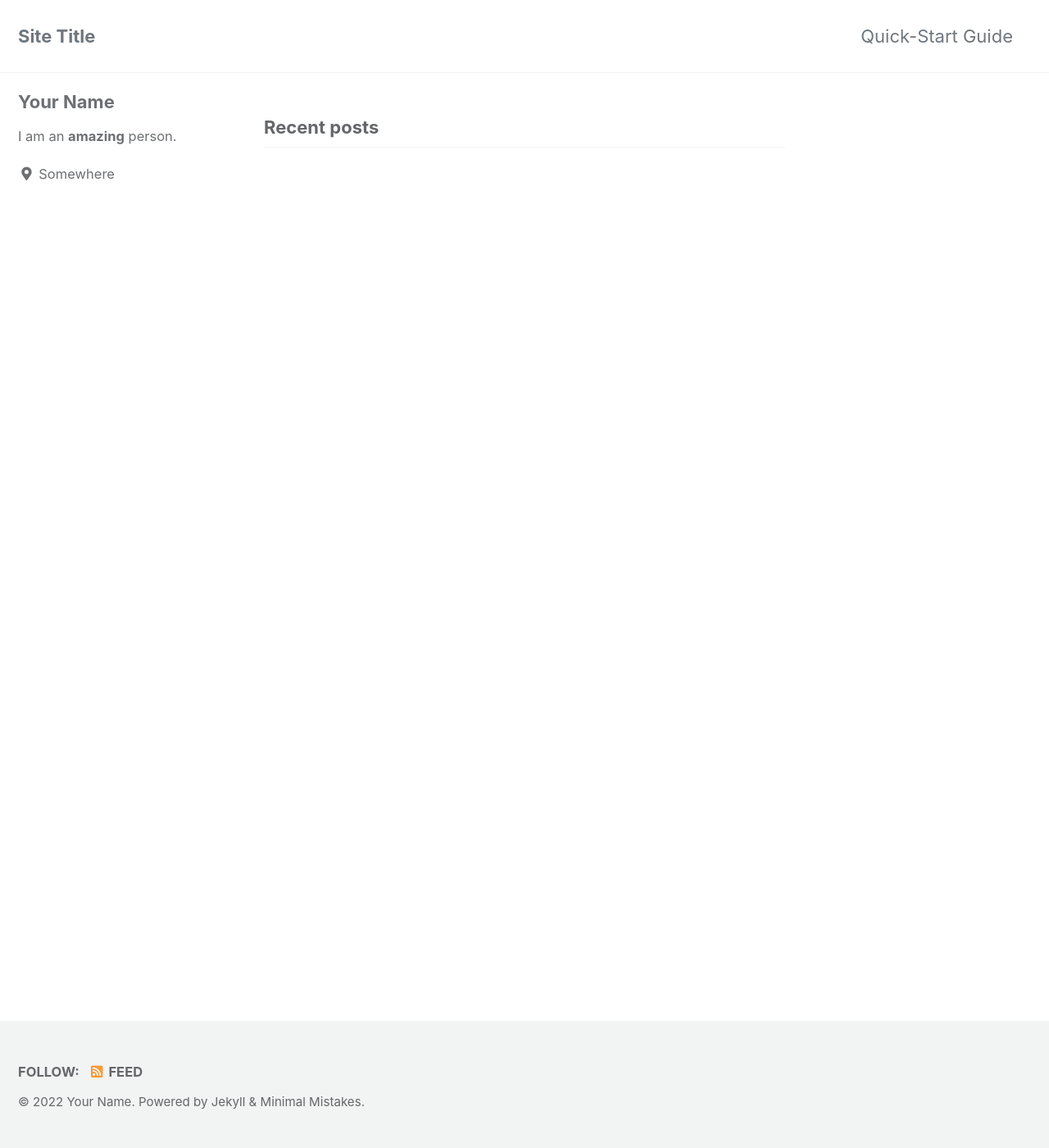
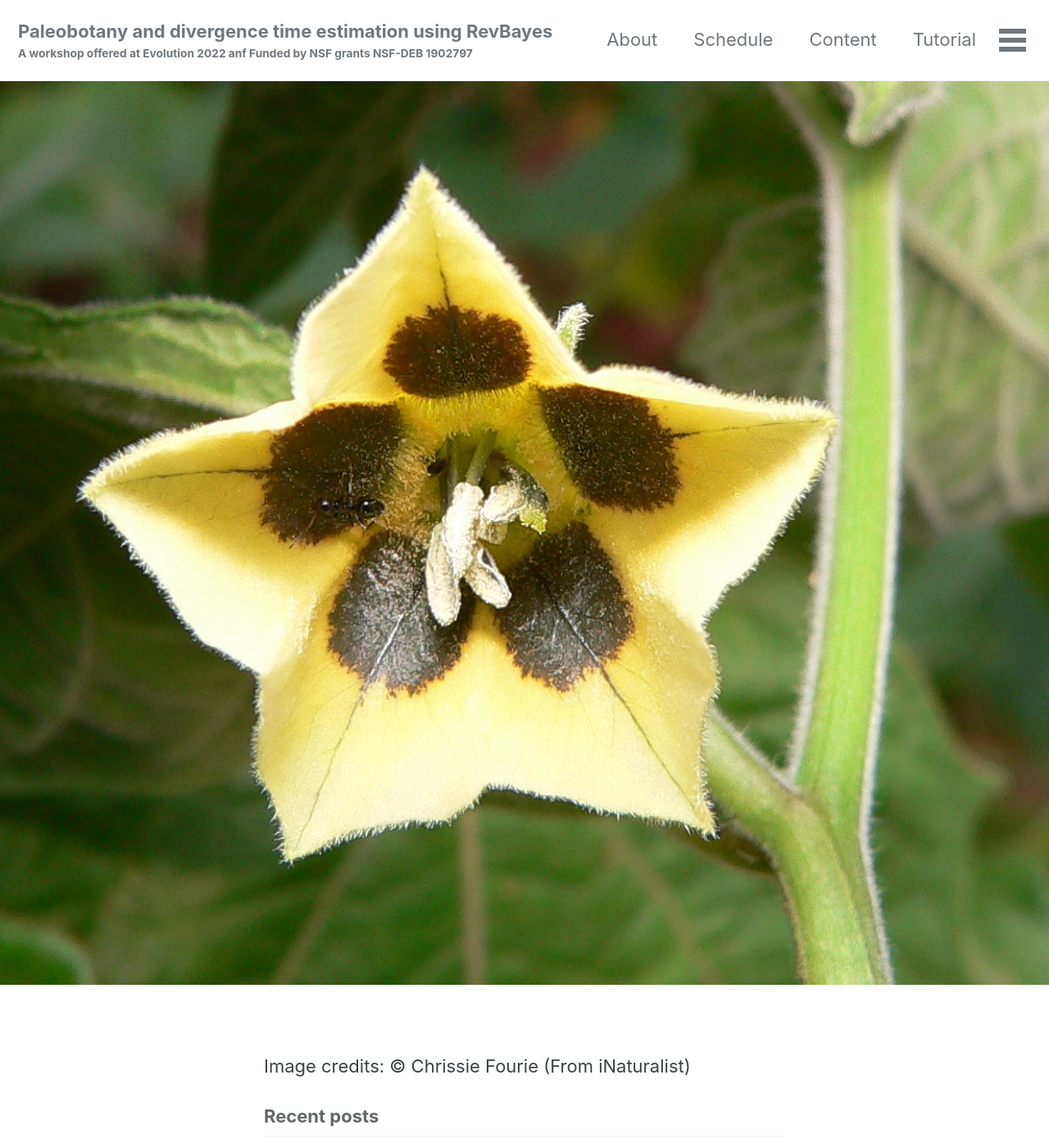
Before and after one commit to ixchelgzlzr/TED_and_Paleobotany, a Jekyll site: the page built from index.html, in a window 1280 px wide and 1400 px high. Shown: the whole window at 82% size. Built offline with Jekyll 4.4.1, drawn with Linux system fonts in a browser that asks for light colours; cached includes are drawn as plain includes; the list of posts is cut into pages by our own code.

```diff
--- a/_config.yml
+++ b/_config.yml
@@ -16,9 +16,9 @@ minimal_mistakes_skin    : "default" # "air", "aqua", "contrast", "dark", "dirt"
 
 # Site Settings
 locale                   : "en-US"
-title                    : "Site Title"
+title                    : "Paleobotany and divergence time estimation using RevBayes"
 title_separator          : "-"
-subtitle                 : # site tagline that appears below site title in masthead
+subtitle                 : "A workshop offered at Evolution 2022 anf Funded by NSF grants NSF-DEB 1902797"
 name                     : "Your Name"
 description              : "An amazing website."
 url                      : # the base hostname & protocol for your site e.g. "https://mmistakes.github.io"
--- a/index.html
+++ b/index.html
@@ -1,4 +1,7 @@
 ---
 layout: home
-author_profile: true
+author_profile: false
+header:
+  image: images/Physalis_peruviana.jpeg
 ---
+Image credits: © Chrissie Fourie (From iNaturalist)
```
Also changed, not shown: _data/navigation.yml (+10 -10 lines), about.md (added, +43 -0 lines), content.md (added, +22 -0 lines), schedule.md (added, +30 -0 lines), tutorial.md (added, +4 -0 lines), images/Physalis_peruviana.jpeg (added), 3 other files.
